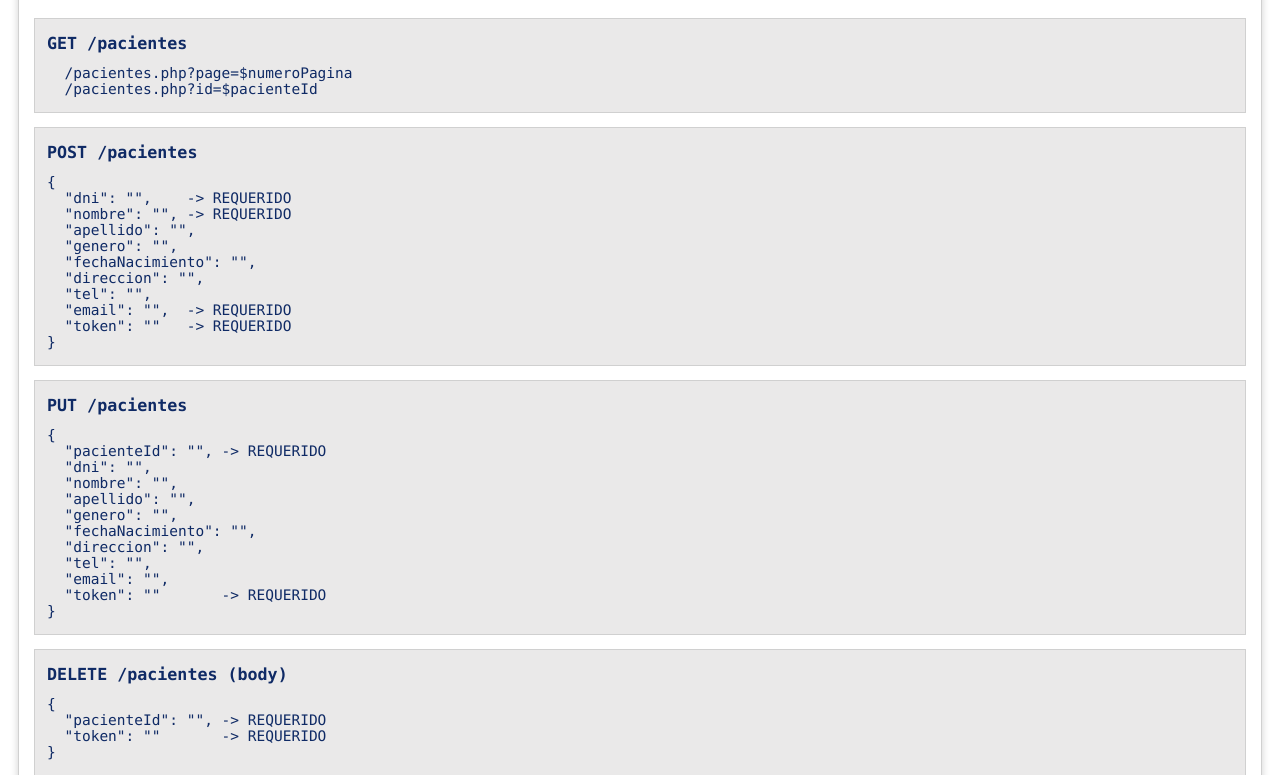
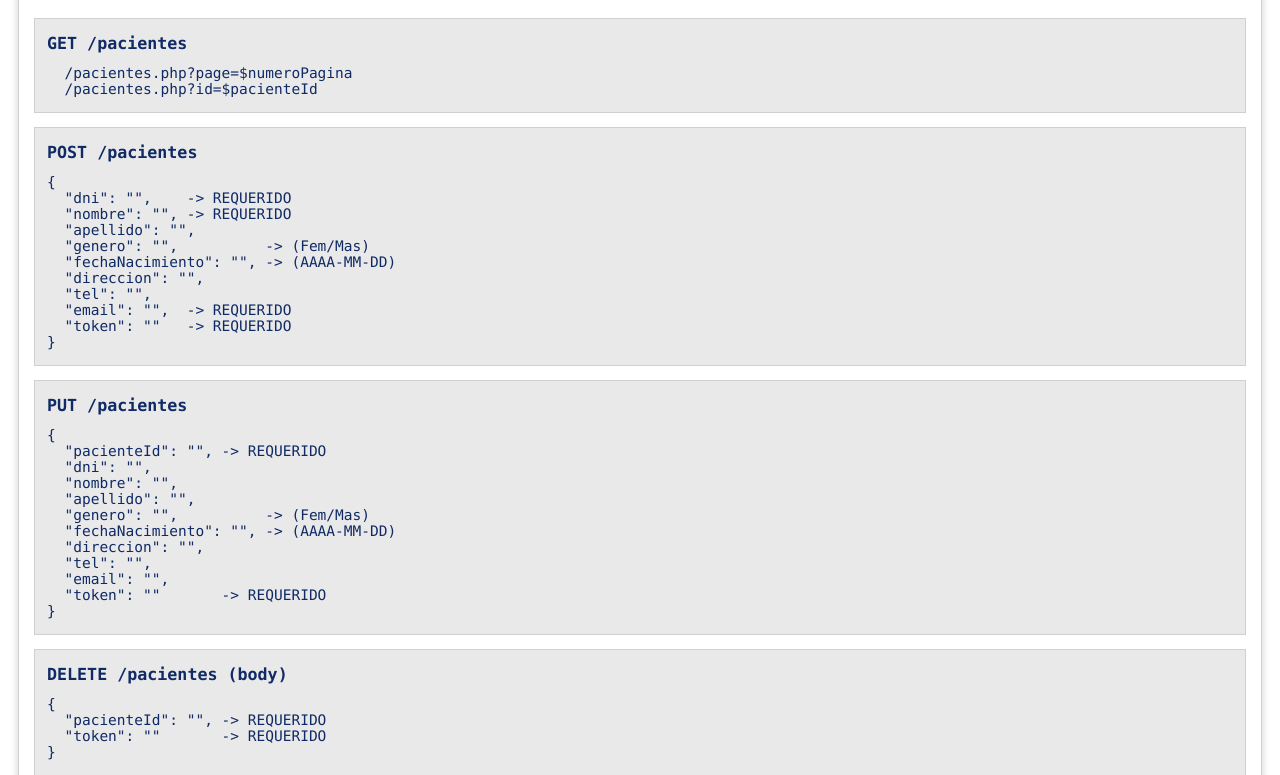
Before and after one commit to PabloGarayOk/apirest-pacientes, a PHP site: page / in a window 1280 px wide. Shown: the part 423-1198 px from the top of the page. Run offline with PHP 8.4, Linux system fonts and the light colour scheme.

Commit message:
Actualizacion del archivo 'index.php' agregado de texto de muestra del formato admitido para los campos 'genero' y 'fechaNacimiento'

```diff
--- a/index.php
+++ b/index.php
@@ -49,9 +49,9 @@
                     <br>
                     &nbsp;&nbsp;"apellido": "",
                     <br>
-                    &nbsp;&nbsp;"genero": "",
+                    &nbsp;&nbsp;"genero": "", &nbsp;&nbsp;&nbsp;&nbsp;&nbsp;&nbsp;&nbsp;&nbsp;&nbsp;-> (Fem/Mas)
                     <br>
-                    &nbsp;&nbsp;"fechaNacimiento": "",
+                    &nbsp;&nbsp;"fechaNacimiento": "", -> (AAAA-MM-DD)
                     <br>
                     &nbsp;&nbsp;"direccion": "",
                     <br>
@@ -75,9 +75,9 @@
                     <br>
                     &nbsp;&nbsp;"apellido": "",
                     <br>
-                    &nbsp;&nbsp;"genero": "",
+                    &nbsp;&nbsp;"genero": "", &nbsp;&nbsp;&nbsp;&nbsp;&nbsp;&nbsp;&nbsp;&nbsp;&nbsp;-> (Fem/Mas)
                     <br>
-                    &nbsp;&nbsp;"fechaNacimiento": "",
+                    &nbsp;&nbsp;"fechaNacimiento": "", -> (AAAA-MM-DD)
                     <br>
                     &nbsp;&nbsp;"direccion": "",
                     <br>
```
